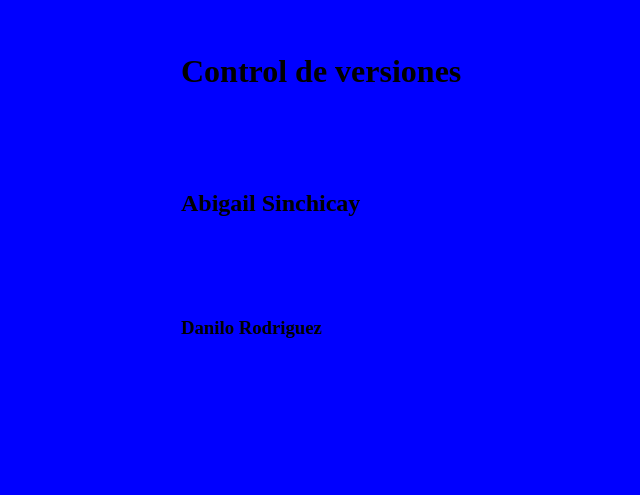
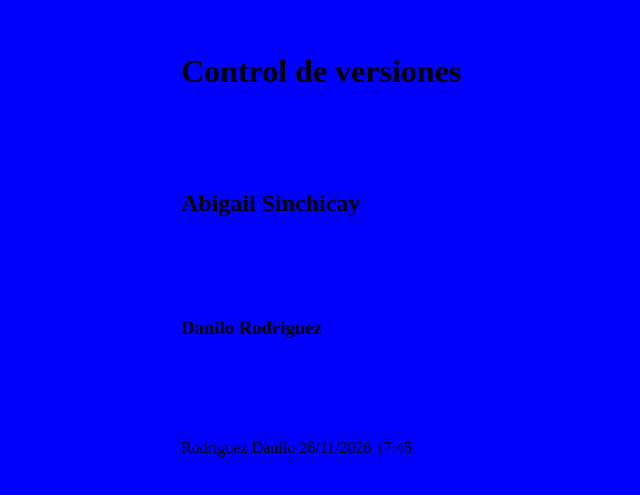
Before and after one commit to agustinasanchez1/TP_SO_i4_114, a plain HTML site: page index.html in a window 1280 px wide. Shown: the part 147-642 px from the top of the page, without its empty margins (119-759 px from the left). Drawn offline with Linux system fonts and the light colour scheme.

Commit message:
ALFA Agrega parrafo con datos en TESTING

```diff
--- a/index.html
+++ b/index.html
@@ -10,5 +10,6 @@
     <h1>Control de versiones</h1>
 <h2>Abigail Sinchicay</h2>
 <h3>Danilo Rodriguez</h3>
+<p>Rodriguez Danilo 26/11/2026 17:45</p>
 </body>
 </html>
```
